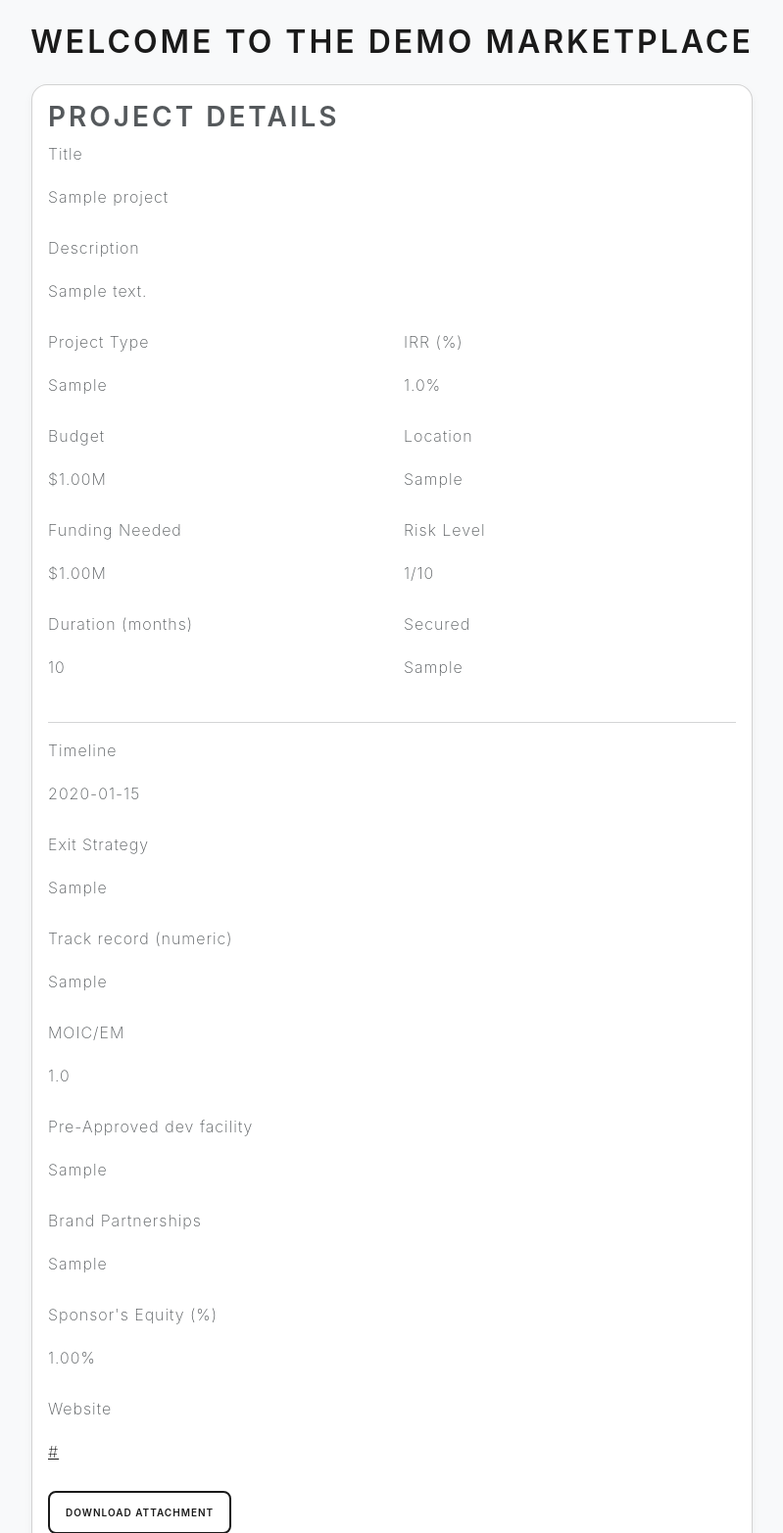
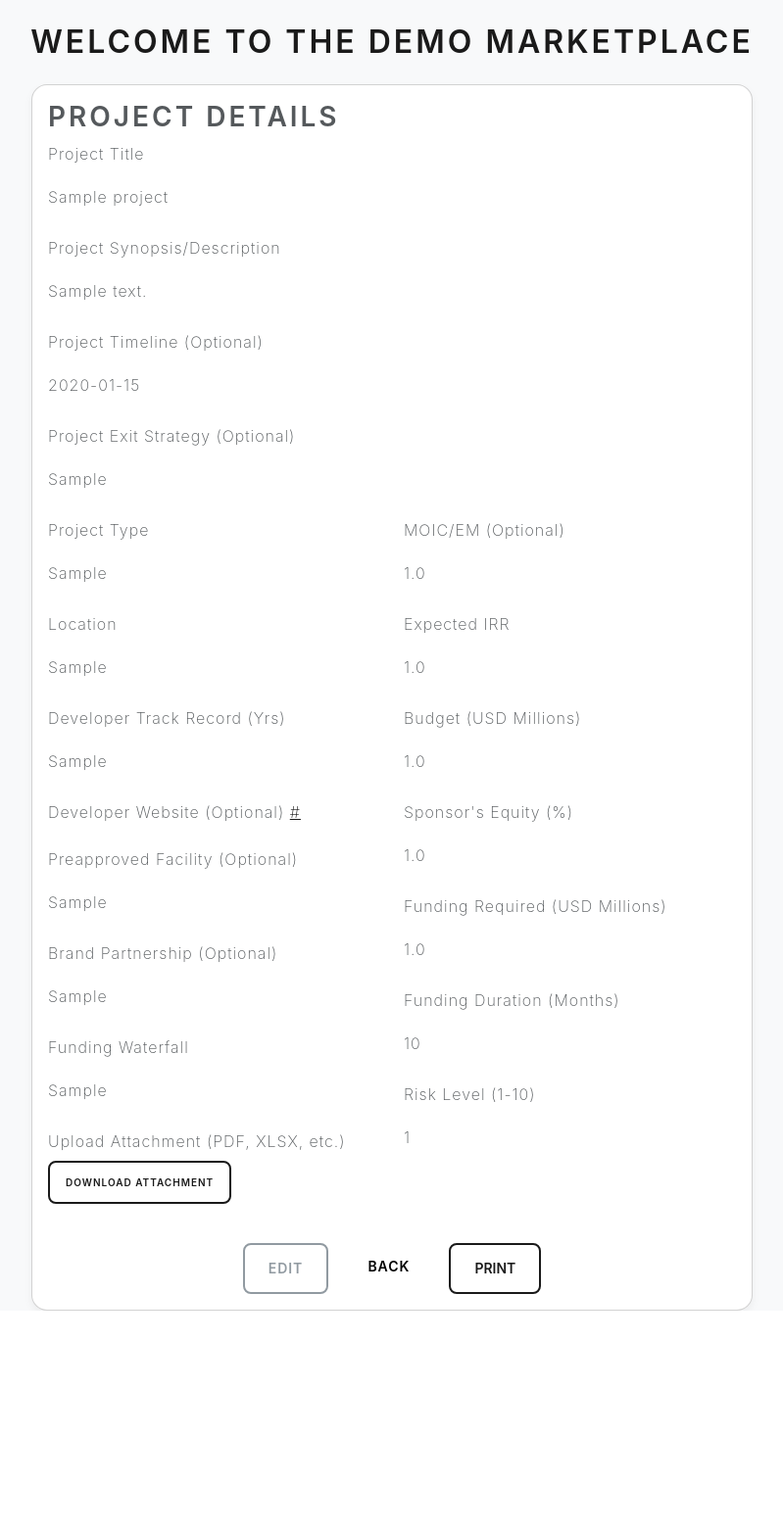
Before and after one commit to posylkm/myapp, a Flask app: page /projects/1 in a window 1280 px wide. Shown: the part 95-1660 px from the top of the page at 98% size, without its empty margins (240-1039 px from the left). After the commit the page ends 1433 px from the top, so only its background shows below. Run offline with Flask 3, Linux system fonts and the light colour scheme; a user stored in the database is signed in; tables that the repository leaves empty hold one stand-in row (values such as "Sample post"); some libraries are stand-ins or nearby versions.

Commit message:
minor format improvements pages

```diff
--- a/app.py
+++ b/app.py
@@ -327,12 +327,20 @@
 
 
 
+# @app.route("/projects/<int:project_id>")
+# @login_required
+# def project_detail(project_id):
+#     project = Project.query.get_or_404(project_id)
+#     # (Optional) if you want only certain roles to view details, enforce here.
+#     return render_template("project_detail.html", project=project)
+
 @app.route("/projects/<int:project_id>")
 @login_required
 def project_detail(project_id):
     project = Project.query.get_or_404(project_id)
-    # (Optional) if you want only certain roles to view details, enforce here.
-    return render_template("project_detail.html", project=project)
+    form = ProjectForm(obj=project)  # prefill with existing values
+    return render_template("upload.html", form=form, project=project, view_mode=True)
+
 
 
 @app.route('/uploads/<filename>')
--- a/misc.py
+++ b/misc.py
@@ -20,5 +20,5 @@
 
 # PUSH TO GIT
 # !git add .
-# !git commit -m "added ABOUT/CONTACT pages"
+# !git commit -m "added ABOUT/CONTACT/FAQ pages"
 # !git push
--- a/templates/upload.html
+++ b/templates/upload.html
@@ -5,50 +5,171 @@
     <div class="card">
       <div class="card-body">
         <h2 class="card-title">
-          {% if edit_mode %}Edit Project{% else %}Upload Project Synopsis{% endif %}
+          {% if view_mode %}
+            Project Details
+          {% elif edit_mode %}
+            Edit Project
+          {% else %}
+            Upload Project Synopsis
+          {% endif %}
         </h2>
 
+        {% if not view_mode %}
           <form method="POST" enctype="multipart/form-data">
+            {{ form.hidden_tag() }}
+        {% endif %}
 
-                    {{ form.hidden_tag() }}
         <div class="mb-3">
           {{ form.title.label(class="form-label") }}
+          {% if view_mode %}
+            <div class="form-control-plaintext">{{ project.title }}</div>
+          {% else %}
             {{ form.title(class="form-control") }}
+          {% endif %}
         </div>
+
         <div class="mb-3">
           {{ form.description.label(class="form-label") }}
+          {% if view_mode %}
+            <div class="form-control-plaintext">{{ project.description }}</div>
+          {% else %}
             {{ form.description(class="form-control", rows=4) }}
+          {% endif %}
         </div>
+
         <div class="mb-3">
           {{ form.timeline.label(class="form-label") }}
+          {% if view_mode %}
+            <div class="form-control-plaintext">{{ project.timeline or '—' }}</div>
+          {% else %}
             {{ form.timeline(class="form-control", rows=2) }}
+          {% endif %}
         </div>
+
         <div class="mb-3">
           {{ form.exit_strategy.label(class="form-label") }}
+          {% if view_mode %}
+            <div class="form-control-plaintext">{{ project.exit_strategy or '—' }}</div>
+          {% else %}
             {{ form.exit_strategy(class="form-control", rows=2) }}
+          {% endif %}
         </div>
+
         <div class="row">
           <div class="col-md-6">
-                            <div class="mb-3">{{ form.project_type.label(class="form-label") }} {{ form.project_type(class="form-select") }}</div>
-                            <div class="mb-3">{{ form.location.label(class="form-label") }}   {{ form.location(class="form-control") }}</div>
-                            <div class="mb-3">{{ form.developer_tr.label(class="form-label") }} {{ form.developer_tr(class="form-control") }}</div>
-                            <div class="mb-3">{{ form.website.label(class="form-label") }} {{ form.website(class="form-control") }}</div>
-                            <div class="mb-3">{{ form.preapproved_facility.label(class="form-label") }} {{ form.preapproved_facility(class="form-control") }}</div>
-                            <div class="mb-3">{{ form.brand_partnership.label(class="form-label") }} {{ form.brand_partnership(class="form-control") }}</div>
-                            <div class="mb-3">{{ form.secured.label(class="form-label") }}    {{ form.secured(class="form-select") }}</div>
-                            <div class="mb-3">{{ form.attachment.label(class="form-label") }} {{ form.attachment(class="form-control") }}</div>
+            <div class="mb-3">
+              {{ form.project_type.label(class="form-label") }}
+              {% if view_mode %}
+                <div class="form-control-plaintext">{{ project.project_type }}</div>
+              {% else %}
+                {{ form.project_type(class="form-select") }}
+              {% endif %}
             </div>
-                        <div class="col-md-6">
-                            <div class="mb-3">{{ form.MOIC_EM.label(class="form-label") }} {{ form.MOIC_EM(class="form-control") }}</div>
-                            <div class="mb-3">{{ form.irr.label(class="form-label") }} {{ form.irr(class="form-control") }}</div>
-                            <div class="mb-3">{{ form.budget.label(class="form-label") }} {{ form.budget(class="form-control") }}</div>
-                            <div class="mb-3">{{ form.sponsor_equity.label(class="form-label") }} {{ form.sponsor_equity(class="form-control") }}</div>
-                            <div class="mb-3">{{ form.funding.label(class="form-label") }} {{ form.funding(class="form-control") }}</div>
-                            <div class="mb-3">{{ form.duration.label(class="form-label") }} {{ form.duration(class="form-control") }}</div>
-                            <div class="mb-3">{{ form.risk_level.label(class="form-label") }} {{ form.risk_level(class="form-control") }}</div>
+
+            <div class="mb-3">
+              {{ form.location.label(class="form-label") }}
+              {% if view_mode %}
+                <div class="form-control-plaintext">{{ project.location }}</div>
+              {% else %}
+                {{ form.location(class="form-control") }}
+              {% endif %}
+            </div>
+
+            <div class="mb-3">
+              {{ form.developer_tr.label(class="form-label") }}
+              {% if view_mode %}
+                <div class="form-control-plaintext">{{ project.developer_tr or '—' }}</div>
+              {% else %}
+                {{ form.developer_tr(class="form-control") }}
+              {% endif %}
+            </div>
+
+            <div class="mb-3">
+              {{ form.website.label(class="form-label") }}
+              {% if view_mode %}
+                {% if project.website %}
+                  <a href="{{ project.website }}" target="_blank">{{ project.website }}</a>
+                {% else %}
+                  <div class="form-control-plaintext">—</div>
+                {% endif %}
+              {% else %}
+                {{ form.website(class="form-control") }}
+              {% endif %}
+            </div>
+
+            <div class="mb-3">
+              {{ form.preapproved_facility.label(class="form-label") }}
+              {% if view_mode %}
+                <div class="form-control-plaintext">{{ project.preapproved_facility or '—' }}</div>
+              {% else %}
+                {{ form.preapproved_facility(class="form-control") }}
+              {% endif %}
+            </div>
+
+            <div class="mb-3">
+              {{ form.brand_partnership.label(class="form-label") }}
+              {% if view_mode %}
+                <div class="form-control-plaintext">{{ project.brand_partnership or '—' }}</div>
+              {% else %}
+                {{ form.brand_partnership(class="form-control") }}
+              {% endif %}
+            </div>
+
+            <div class="mb-3">
+              {{ form.secured.label(class="form-label") }}
+              {% if view_mode %}
+                <div class="form-control-plaintext">{{ project.secured }}</div>
+              {% else %}
+                {{ form.secured(class="form-select") }}
+              {% endif %}
+            </div>
+
+            <div class="mb-3">
+              {{ form.attachment.label(class="form-label") }}
+              {% if view_mode %}
+                {% if project.attachment_path %}
+                  <a href="{{ url_for('uploaded_file', filename=project.attachment_path) }}" class="btn btn-sm btn-outline-primary" target="_blank">Download Attachment</a>
+                {% else %}
+                  <div class="form-control-plaintext">—</div>
+                {% endif %}
+              {% else %}
+                {{ form.attachment(class="form-control") }}
+              {% endif %}
             </div>
           </div>
-          <div class="d-grid">
+
+          <div class="col-md-6">
+            {% for field in [form.MOIC_EM, form.irr, form.budget, form.sponsor_equity, form.funding, form.duration, form.risk_level] %}
+              <div class="mb-3">
+                {{ field.label(class="form-label") }}
+                {% if view_mode %}
+                  <div class="form-control-plaintext">
+                    {{ project[field.name] if project[field.name] is defined else '—' }}
+                  </div>
+                {% else %}
+                  {{ field(class="form-control") }}
+                {% endif %}
+              </div>
+            {% endfor %}
+          </div>
+        </div>
+
+        {% if view_mode %}
+          <div class="d-flex justify-content-center gap-3 mt-4">
+            {% if current_user.is_authenticated and (current_user.role == 'admin' or current_user.id == project.user_id) %}
+              <a href="{{ url_for('edit_project', project_id=project.id) }}" class="btn btn-outline-secondary">
+                <i class="bi bi-pencil"></i> Edit
+              </a>
+            {% endif %}
+            <a href="{{ url_for('search') }}" class="btn btn-secondary">
+              <i class="bi bi-arrow-left"></i> Back
+            </a>
+            <button type="button" class="btn btn-outline-primary" onclick="window.print()">
+              <i class="bi bi-printer"></i> Print
+            </button>
+          </div>
+        {% else %}
+          <div class="d-grid mt-3">
             {% if edit_mode %}
               {{ form.submit(class="btn btn-primary", value="Save changes") }}
             {% else %}
@@ -56,9 +177,6 @@
             {% endif %}
           </div>
           </form>
-
-        {% if edit_mode %}
-          <a href="{{ url_for('project_detail', project_id=project.id) }}" class="btn btn-link mt-2">Back to details</a>
         {% endif %}
       </div>
     </div>
```
Also changed, not shown: 1 other file. Lines whose indentation alone changed are shown as unchanged.
